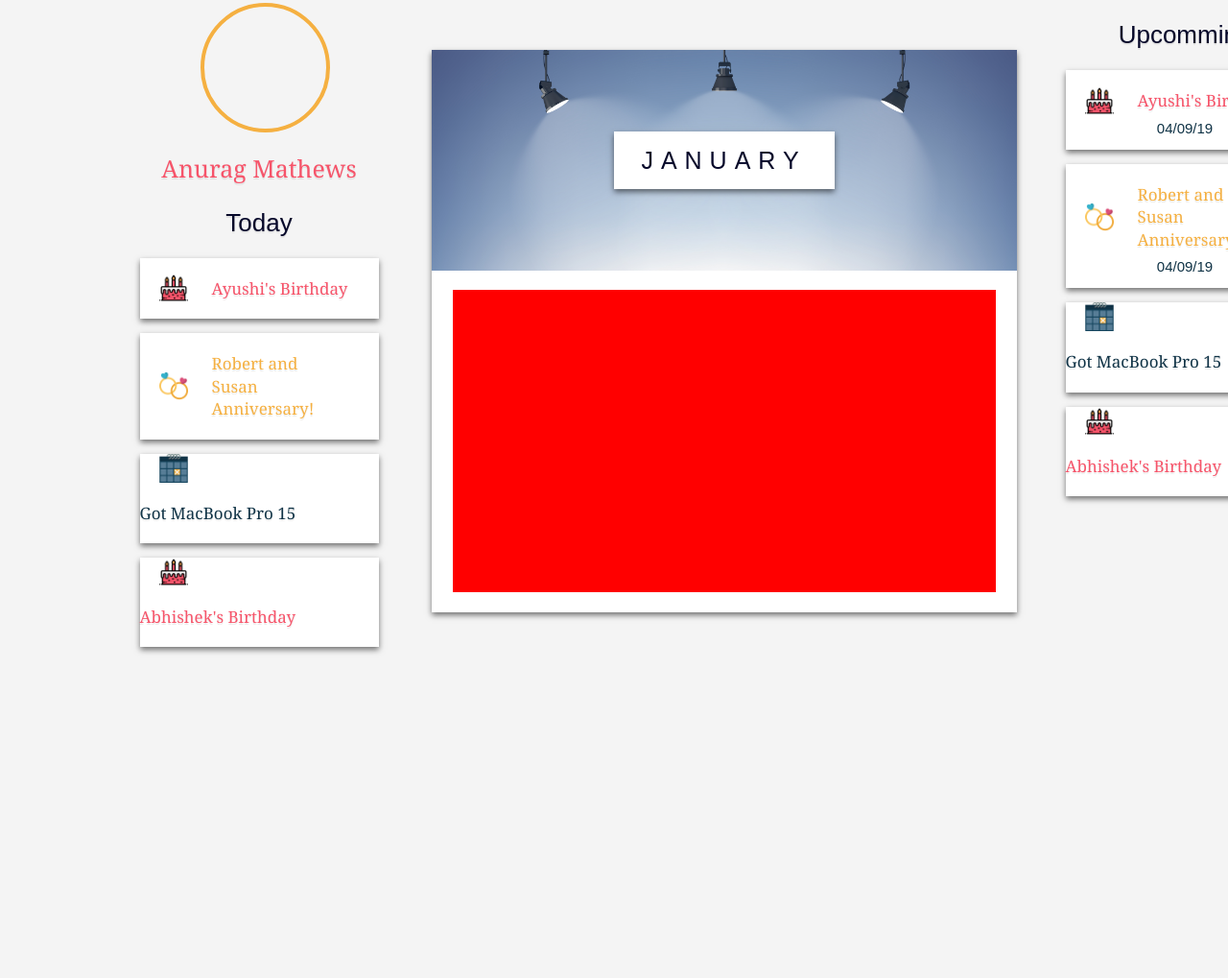
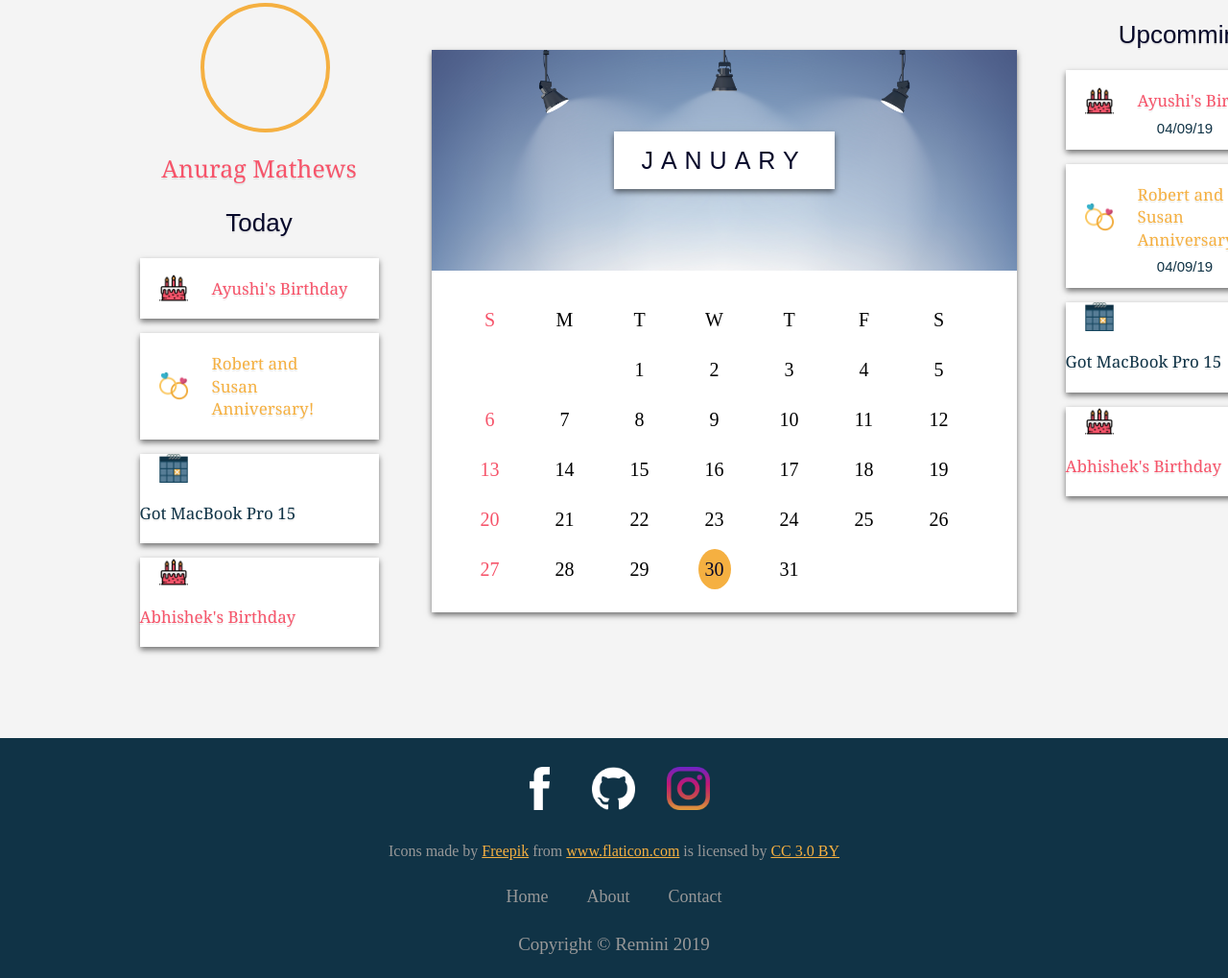
Before and after one commit to anuragmathews08/reminiDashboard, a website: page build/index.html in a window 1280 px wide. Shown: the part 147-1166 px from the top of the page at 96% size. Before the commit the page ends 836 px from the top, so only its background shows below. Drawn offline with Linux system fonts and the light colour scheme; files that its build step writes are made by us from their sources.

Commit message:
created calendar and footer
created the calendar and footer for the dashboard

```diff
--- /dev/null
+++ b/source/js/vendors/calScript.js
@@ -0,0 +1,73 @@
+// initializing variables to be used
+var today = new Date();
+var monthArray = ['January','February','March','April','May','June','July','August','September','October','November','December'];
+var month = today.getMonth();
+var year = today.getFullYear();
+var weekDay = ['Sun','Mon','Tue','Wed','Thu','Fri','Sat'];
+var curDate = today.getDate();
+var firstDate = monthArray[month] + " " + 1 + " " + year;
+var tmp = new Date(firstDate).toDateString();
+var firstDay = tmp.substring(0,3);
+var dayNo = weekDay.indexOf(firstDay);
+var totaldays = new Date(year,month+1,0).getDate();
+
+// creating calendar using function call
+var calendar = get_calendar(dayNo,totaldays);
+document.getElementById('monthName').innerHTML = "<span>" + monthArray[month] + "</span>";
+document.getElementById('calDates').appendChild(calendar);
+
+// function for creating table
+function get_calendar(day_no,total_days){
+    var table = document.createElement('table');
+    table.setAttribute("id","calTable");
+    var tr = document.createElement('tr');
+
+    // row for day number
+    for(var d = 0; d<=6; d++){
+        var td = document.createElement('td');
+        td.innerHTML = "SMTWTFS"[d];
+        tr.appendChild(td);
+    }
+    table.appendChild(tr);
+    // create 2nd row
+    tr = document.createElement('tr');
+    var d;
+    for(d=0; d<=6; d++){
+        if(d === day_no){
+          break;
+        }
+        td = document.createElement('td');
+        td.innerHTML = "";
+        tr.appendChild(td);
+    }
+    var count = 1;
+    for(; d<=6; d++){
+        var td = document.createElement('td');
+        td.innerHTML = count;
+        count++;
+        tr.appendChild(td);
+        if(count-1 === curDate){
+          $(td).addClass('highlight');
+        }
+    }
+     table.appendChild(tr);
+
+    //rest of the rows
+    for(var r =3; r<=6; r++){
+        tr = document.createElement('tr');
+        for(var c =0; c<=6; c++){
+            if(count > total_days){
+              table.appendChild(tr);
+              return table;
+            }
+            var td = document.createElement('td');
+            td.innerHTML = count;
+            count++;
+            tr.appendChild(td);
+            if(count-1 === curDate){
+              $(td).addClass('highlight');
+            }
+        }
+        table.appendChild(tr);
+    }
+}
--- a/source/sass/4-layout/_calendar.sass
+++ b/source/sass/4-layout/_calendar.sass
@@ -20,7 +20,8 @@
     display: flex
     justify-content: center
     align-items: center
-    .monthName
+
+    #monthName
       font-size: 25px
       font-family: century,arial
       font-weight: 300
@@ -28,10 +29,24 @@
       color: $remdnavy
       letter-spacing: 8px
 
-  .calDates
+  #calDates
     width: 566px
-    max-height: 315px
-    height: 100%
-    background-color: red
-    // position: relative
-    margin: 20px auto
+    height: 315px
+    // margin: 20px auto
+    font-size: 20px
+    font-family: century
+table
+  border-spacing: 44px 10px
+  border-collapse: separate
+  margin-top: 20px
+
+td
+  text-align: center
+  border-radius: 50%
+  padding: 5px 7px
+
+.highlight
+  background-color: $remyellow
+  color: $remdnavy
+tr :first-child
+  color: $rempink
--- /dev/null
+++ b/source/sass/4-layout/_footer.sass
@@ -0,0 +1,45 @@
+#footer
+  width: 100%
+  height: auto
+  background-color: $remnavy
+  color: #989898
+  font-family: century
+  margin-top: 80px
+
+  a
+    color: $remyellow
+    text-decoration: underline
+
+  ul
+    display: flex
+    justify-content: center
+    margin: 18px auto
+    li
+      list-style: none
+      margin: 0 40px 0 0
+      a
+        font-size: 18px
+        color: #989898
+        text-decoration: none
+  img
+    width: 45px
+    height: 45px
+
+.container
+  width: 46%
+  margin: 20px auto
+  text-align: center
+.copyright
+  margin-top: 20px
+  text-align: center
+  p
+    font-size: 19px
+.icons
+  margin: 30px auto
+  display: flex
+  width: 200px
+  justify-content: space-between
+#freepik
+  text-align: center
+  p
+    font-size: 16px
--- a/source/sass/main.sass
+++ b/source/sass/main.sass
@@ -24,6 +24,7 @@
 @import '4-layout/nav'
 @import '4-layout/sidebar'
 @import '4-layout/calendar'
+@import '4-layout/footer'
 
 
 // 5 - MODULES
```
Also changed, not shown: build/assets/css/main.min.css, build/assets/js/vendors.js, build/index.html.
